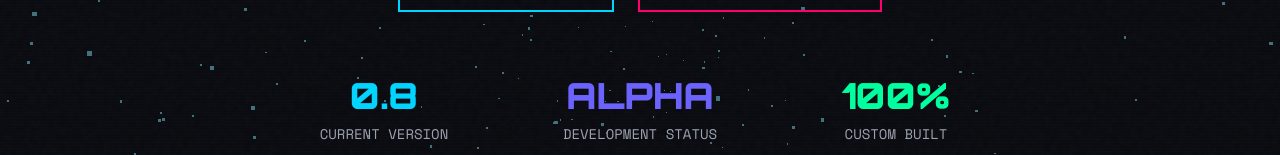
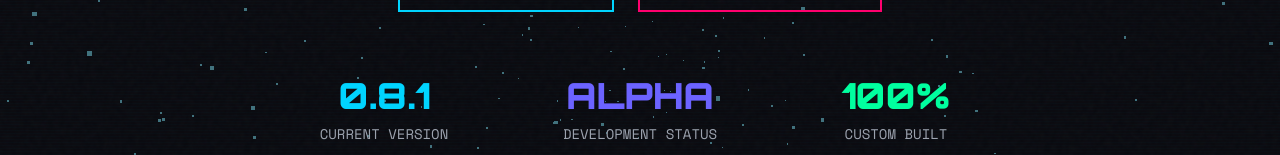
Before and after one commit to Dragonart53/novexos-website, a Next.js app: page / in a window 1280 px wide. Shown: the part 492-647 px from the top of the page. Built offline with nearby package versions, Linux system fonts and the light colour scheme.

Commit message:
chore: bump version number to 0.8.1-alpha across components

```diff
--- a/components/Footer.js
+++ b/components/Footer.js
@@ -71,7 +71,7 @@ export default function Footer() {
           <div className="flex flex-col sm:flex-row items-center gap-3 sm:gap-6 font-body text-xs text-gray-500">
             <span className="flex items-center gap-2">
               <span className="w-2 h-2 bg-cyber-green rounded-full animate-pulse"></span>
-              VERSION 0.8-ALPHA
+              VERSION 0.8.1-ALPHA
             </span>
             <span>BUILT WITH DEDICATION</span>
           </div>
--- a/components/Hero3D.js
+++ b/components/Hero3D.js
@@ -298,7 +298,7 @@ export default function Hero3D() {
           <div className="mt-12 sm:mt-16 grid grid-cols-3 gap-4 sm:gap-8 max-w-3xl mx-auto px-4">
             <div className="group">
               <div className="text-2xl sm:text-3xl md:text-4xl font-display font-black text-cyber-blue group-hover:text-cyber-green transition-colors">
-                0.8
+                0.8.1
               </div>
               <div className="text-xs sm:text-sm font-body text-gray-400 mt-1 sm:mt-2">CURRENT VERSION</div>
             </div>
--- a/components/Hero3DDesktop.js
+++ b/components/Hero3DDesktop.js
@@ -298,7 +298,7 @@ export default function Hero3D() {
           <div className="mt-12 sm:mt-16 grid grid-cols-3 gap-4 sm:gap-8 max-w-3xl mx-auto px-4">
             <div className="group">
               <div className="text-2xl sm:text-3xl md:text-4xl font-display font-black text-cyber-blue group-hover:text-cyber-green transition-colors">
-                0.8
+                0.8.1
               </div>
               <div className="text-xs sm:text-sm font-body text-gray-400 mt-1 sm:mt-2">CURRENT VERSION</div>
             </div>
--- a/components/HeroMobile.js
+++ b/components/HeroMobile.js
@@ -80,7 +80,7 @@ export default function HeroMobile() {
           <div className="mt-12 grid grid-cols-3 gap-4">
             <div className="group">
               <div className="text-2xl font-display font-black text-cyber-blue">
-                0.8
+                0.8.1
               </div>
               <div className="text-xs font-body text-gray-400 mt-1">VERSION</div>
             </div>
```
